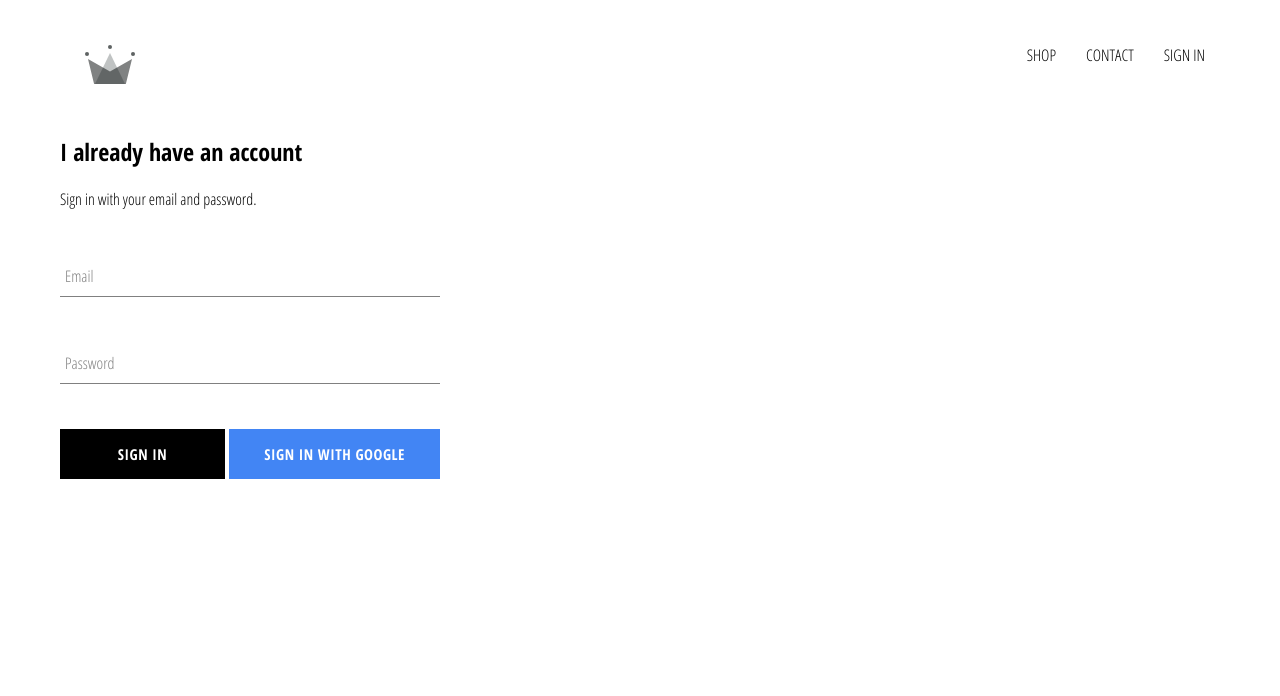
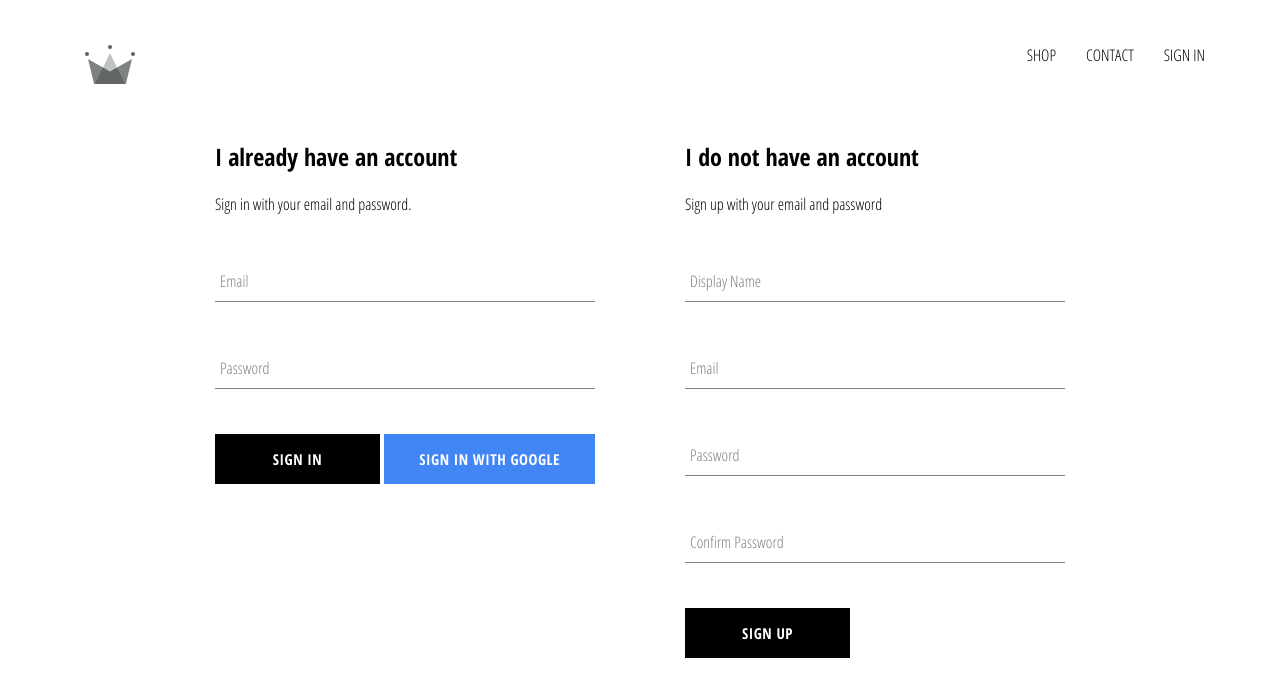
Before and after one commit to vitva77/my-crwn-clothing, a React (Create React App) app: page /signin in a window 1280 px wide. Shown: the top 696 px of the page. Built offline with nearby package versions, Linux system fonts and the light colour scheme; no server answers.

Commit message:
implemented firebase utils, included ability to store authenticated users into our firestore database

```diff
--- a/src/App.js
+++ b/src/App.js
@@ -6,7 +6,7 @@ import HomePage from "./pages/homepage/homepage.component";
 import ShopPage from "./pages/shop/shop.component";
 import SignInAndSignUpPage from "./pages/sign-in-and-sign-up/sign-in-and-sign-up.component";
 import Header from "./components/header/header.component";
-import { auth } from "./firebase/firebase.utils";
+import { auth, createUserProfileDocument } from "./firebase/firebase.utils";
 
 class App extends Component {
   constructor() {
@@ -20,9 +20,23 @@ class App extends Component {
   unsubscribeFromAuth = null;
 
   componentDidMount() {
-    this.unsubscribeFromAuth = auth.onAuthStateChanged(user => {
-      this.setState({ currentUser: user });
-      console.log(user);
+    this.unsubscribeFromAuth = auth.onAuthStateChanged(async userAuth => {
+      if (userAuth) {
+        const userRef = await createUserProfileDocument(userAuth);
+
+        userRef.onSnapshot(snapShot => {
+          this.setState({
+            currentUser: {
+              id: snapShot.id,
+              ...snapShot.data()
+            }
+          });
+
+          console.log(this.state);
+        });
+      } else {
+        this.setState({ currentUser: userAuth });
+      }
     });
   }
 
--- a/src/components/form-input/form-input.styles.scss
+++ b/src/components/form-input/form-input.styles.scss
@@ -3,7 +3,7 @@ $main-color: black;
 
 @mixin shrinkLabel {
   top: -14px;
-  font-size: 12px;
+  font-size: 14px;
   color: $main-color;
 }
 
--- /dev/null
+++ b/src/components/sign-up/sign-up.component.js
@@ -0,0 +1,102 @@
+import React, { Component } from "react";
+
+import FormInput from "../form-input/form-input.component";
+import CustomButton from "../custom-button/custom-button.component";
+
+import { auth, createUserProfileDocument } from "../../firebase/firebase.utils";
+
+import "./sign-up.styles.scss";
+
+class SignUp extends Component {
+  constructor() {
+    super();
+
+    this.state = {
+      displayName: "",
+      email: "",
+      password: "",
+      confirmPassword: ""
+    };
+  }
+
+  handleSubmit = async event => {
+    event.preventDefault();
+
+    const { displayName, email, password, confirmPassword } = this.state;
+
+    if (password !== confirmPassword) {
+      alert("passwords don't match");
+      return;
+    }
+
+    try {
+      const { user } = await auth.createUserWithEmailAndPassword(
+        email,
+        password
+      );
+
+      await createUserProfileDocument(user, { displayName });
+
+      this.setState({
+        displayName: "",
+        email: "",
+        password: "",
+        confirmPassword: ""
+      });
+    } catch (error) {
+      console.error(error);
+    }
+  };
+
+  handleChange = event => {
+    const { name, value } = event.target;
+
+    this.setState({ [name]: value });
+  };
+
+  render() {
+    const { displayName, email, password, confirmPassword } = this.state;
+    return (
+      <div className="sign-up">
+        <h2 className="title">I do not have an account</h2>
+        <span>Sign up with your email and password</span>
+        <form className="sign-up-form" onSubmit={this.handleSubmit}>
+          <FormInput
+            type="text"
+            name="displayName"
+            value={displayName}
+            handleChange={this.handleChange}
+            label="Display Name"
+            required
+          />
+          <FormInput
+            type="email"
+            name="email"
+            value={email}
+            handleChange={this.handleChange}
+            label="Email"
+            required
+          />
+          <FormInput
+            type="password"
+            name="password"
+            value={password}
+            handleChange={this.handleChange}
+            label="Password"
+            required
+          />
+          <FormInput
+            type="password"
+            name="confirmPassword"
+            value={confirmPassword}
+            handleChange={this.handleChange}
+            label="Confirm Password"
+            required
+          />
+          <CustomButton type="submit">SIGN UP</CustomButton>
+        </form>
+      </div>
+    );
+  }
+}
+export default SignUp;
--- /dev/null
+++ b/src/components/sign-up/sign-up.styles.scss
@@ -0,0 +1,9 @@
+.sign-up {
+  display: flex;
+  flex-direction: column;
+  width: 380px;
+
+  // .title {
+  //   margin: 10px 0;
+  // }
+}
--- a/src/firebase/firebase.utils.js
+++ b/src/firebase/firebase.utils.js
@@ -13,6 +13,31 @@ const config = {
   measurementId: "G-D8HPZC87KD"
 };
 
+export const createUserProfileDocument = async (userAuth, additionalData) => {
+  if (!userAuth) return;
+
+  const userRef = firestore.doc(`users/${userAuth.uid}`);
+  const snapShot = await userRef.get();
+
+  if (!snapShot.exists) {
+    const { displayName, email } = userAuth;
+    const createdAt = new Date();
+
+    try {
+      await userRef.set({
+        displayName,
+        email,
+        createdAt,
+        ...additionalData
+      });
+    } catch (error) {
+      console.log("error creating user", error.message);
+    }
+  }
+
+  return userRef;
+};
+
 firebase.initializeApp(config);
 
 export const auth = firebase.auth();
--- a/src/pages/sign-in-and-sign-up/sign-in-and-sign-up.component.js
+++ b/src/pages/sign-in-and-sign-up/sign-in-and-sign-up.component.js
@@ -1,12 +1,14 @@
 import React from "react";
 
 import SignIn from "../../components/sign-in/sign-in.component";
+import SignUp from "../../components/sign-up/sign-up.component";
 
 import "./sign-in-and-sign-up.styles.scss";
 
 const SignInAndSignUpPage = () => (
   <div className="sign-in-and-sign-up">
     <SignIn />
+    <SignUp />
   </div>
 );
 
--- a/src/pages/sign-in-and-sign-up/sign-in-and-sign-up.styles.scss
+++ b/src/pages/sign-in-and-sign-up/sign-in-and-sign-up.styles.scss
@@ -0,0 +1,6 @@
+.sign-in-and-sign-up {
+  width: 850px;
+  display: flex;
+  justify-content: space-between;
+  margin: 30px auto;
+}
```
